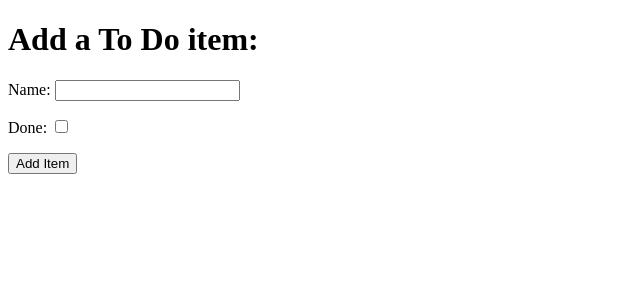
After one commit to darco31/Hello_Django, a Django app: page /add in a window 1280 px wide. The commit adds this page. Shown: the top 300 px of the page, without its empty margins (0-640 px from the left). Run offline with Django 4.2, Linux system fonts and the light colour scheme.

Commit message:
Add a new view for add item, use is tatement to check if it a POST request, if so post a new todo if not redirect to home page

```diff
--- a/django_todo/urls.py
+++ b/django_todo/urls.py
@@ -15,9 +15,10 @@ Including another URLconf
 """
 from django.contrib import admin
 from django.urls import path
-from todo.views import get_todo_list
+from todo.views import get_todo_list, add_item
 
 urlpatterns = [
     path('admin/', admin.site.urls),
-    path('', get_todo_list, name='get_todo_list')
+    path('', get_todo_list, name='get_todo_list'),
+    path('add', add_item, name='add')
 ]
--- /dev/null
+++ b/todo/templates/todo/add_item.html
@@ -0,0 +1,33 @@
+<!DOCTYPE html>
+<html lang="en">
+<head>
+    <meta charset="UTF-8">
+    <meta http-equiv="X-UA-Compatible" content="IE=edge">
+    <meta name="viewport" content="width=device-width, initial-scale=1.0">
+    <title>Document</title>
+</head>
+<body>
+    <h1>Add a To Do item:</h1>
+    <form method="POST" action="add">
+        <!-- Token for security  -->
+        {% csrf_token %}
+        <div>
+            <p>
+                <label for="id_name">Name:</label>
+                <input type="text" name="item_name" id="id_name">
+            </p>
+        </div>
+        <div>
+            <p>
+                <label for="id_done">Done:</label>
+                <input type="checkbox" name="done" id="id_done">
+            </p>
+        </div>
+        <div>
+            <p>
+                <button type="submit">Add Item</button>
+            </p>
+        </div>
+    </form>
+</body>
+</html>
--- a/todo/templates/todo/todo_list.html
+++ b/todo/templates/todo/todo_list.html
@@ -22,5 +22,6 @@
         <tr><td>You have nothing to do</td></tr>
     {% endfor %}
     </table>
+    <a href="/add">Add an item</a>
 </body>
 </html>
--- a/todo/views.py
+++ b/todo/views.py
@@ -1,4 +1,4 @@
-from django.shortcuts import render
+from django.shortcuts import render, redirect
 from .models import Item
 
 
@@ -9,3 +9,15 @@ def get_todo_list(request):
         'items': items
     }
     return render(request, "todo/todo_list.html", context)
+
+
+# The below if statement checks if the method is a POST request, if it is the
+# info from the form will create a new item.
+def add_item(request):
+    if request.method == 'POST':
+        name = request.POST.get('item_name')
+        done = 'done' in request.POST
+        Item.objects.create(name=name, done=done)
+
+        return redirect('get_todo_list')
+    return render(request, "todo/add_item.html")
```
Also changed, not shown: db.sqlite3.
